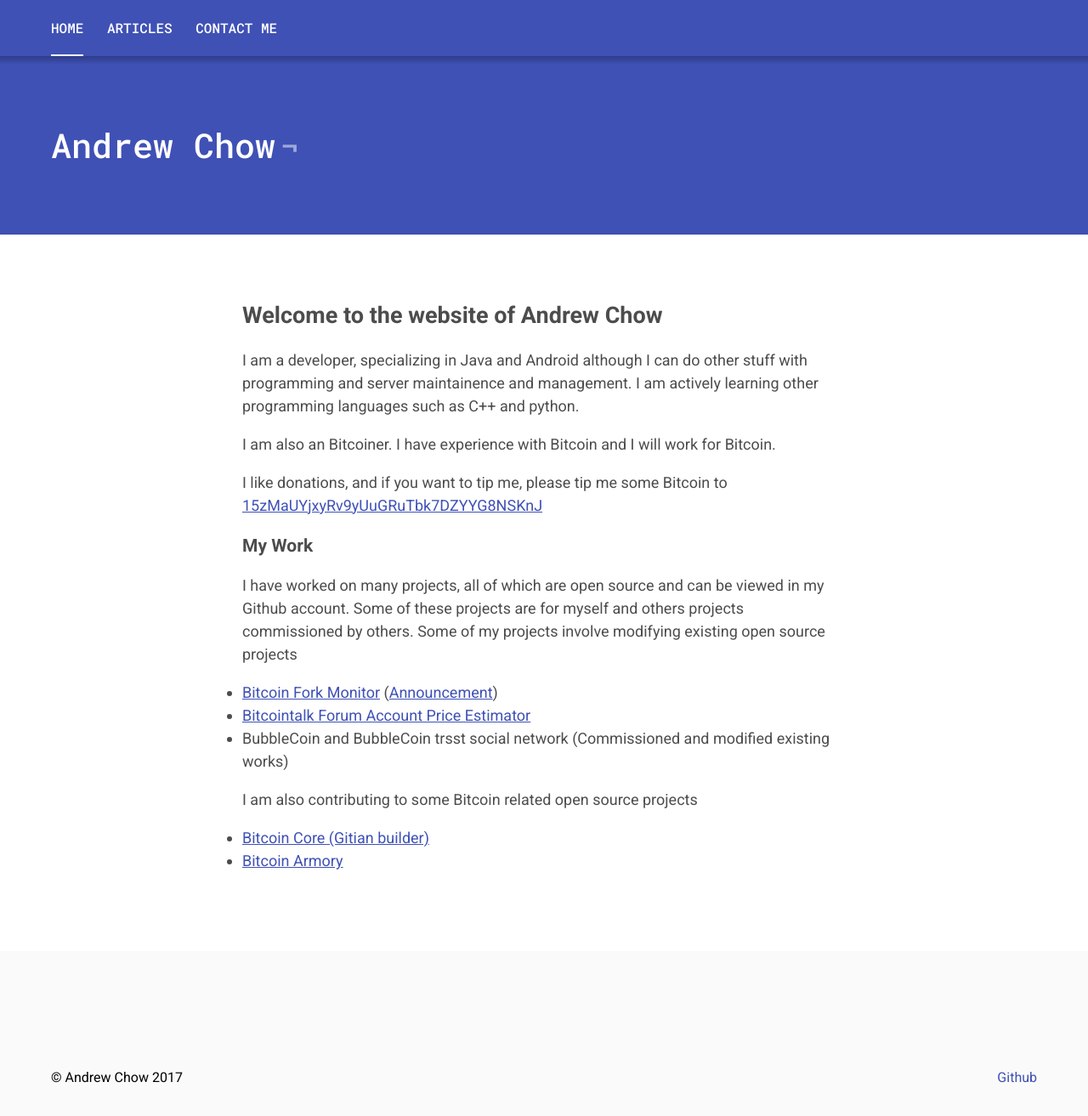
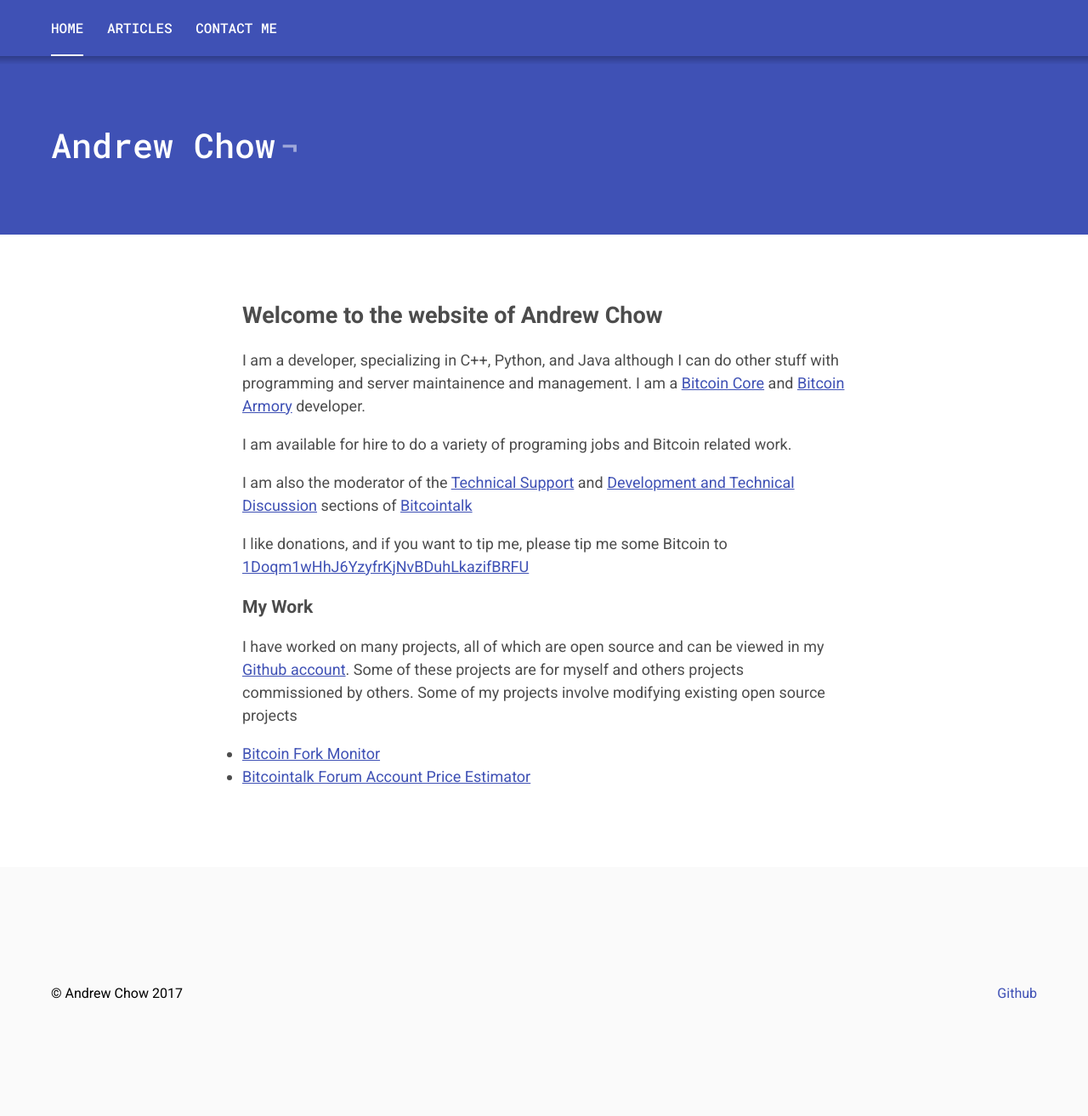
Before and after one commit to achow101/achow101.github.io, a Jekyll site: the page built from index.markdown, in a window 1280 px wide and 1400 px high. Shown: the top 1313 px of the window at 85% size. Built offline with Jekyll 4.4.1, drawn with Linux system fonts in a browser that asks for light colours.

```diff
--- a/_config.yml
+++ b/_config.yml
@@ -1,6 +1,6 @@
 # Site settings
 title: Andrew Chow
-email: achow101@gmail.com
+email: andrew@achow101.com
 description: >
   The website of Andrew Chow, a young programmer, Bitcoiner, and technology enthusiast.
 baseurl: ""
--- a/index.markdown
+++ b/index.markdown
@@ -4,22 +4,18 @@ title: Andrew Chow
 ---
 ## Welcome to the website of Andrew Chow
 
-I am a developer, specializing in Java and Android although I can do other stuff with programming and server maintainence and management. I am actively learning other programming languages such as C++ and python.
+I am a developer, specializing in C++, Python, and Java although I can do other stuff with programming and server maintainence and management. I am a [Bitcoin Core](https://bitcoincore.org) and [Bitcoin Armory](https://btcarmory.com) developer.
 
-I am also an Bitcoiner. I have experience with Bitcoin and I will work for Bitcoin.
+I am available for hire to do a variety of programing jobs and Bitcoin related work.
 
-I like donations, and if you want to tip me, please tip me some Bitcoin to [15zMaUYjxyRv9yUuGRuTbk7DZYYG8NSKnJ](bitcoin:15zMaUYjxyRv9yUuGRuTbk7DZYYG8NSKnJ)
+I am also the moderator of the [Technical Support](https://bitcointalk.org/index.php?board=4.0) and [Development and Technical Discussion](https://bitcointalk.org/index.php?board=6.0) sections of [Bitcointalk](https://bitcointalk.org)
+
+I like donations, and if you want to tip me, please tip me some Bitcoin to [1Doqm1wHhJ6YzyfrKjNvBDuhLkazifBRFU](bitcoin:1Doqm1wHhJ6YzyfrKjNvBDuhLkazifBRFU)
 
 
 ### My Work
 
-I have worked on many projects, all of which are open source and can be viewed in my Github account. Some of these projects are for myself and others projects commissioned by others. Some of my projects involve modifying existing open source projects
+I have worked on many projects, all of which are open source and can be viewed in my [Github account](https://github.com/achow101). Some of these projects are for myself and others projects commissioned by others. Some of my projects involve modifying existing open source projects
 
- - [Bitcoin Fork Monitor](http://btcforkmonitor.info) ([Announcement]({% post_url 2016-05-08-Fork-Monitor %}))
+ - [Bitcoin Fork Monitor](http://btcforkmonitor.info)
  - [Bitcointalk Forum Account Price Estimator](http://www.bctalkaccountpricer.info/)
- - BubbleCoin and BubbleCoin trsst social network (Commissioned and modified existing works)
-
-I am also contributing to some Bitcoin related open source projects
-
- - [Bitcoin Core (Gitian builder)](https://bitcoincore.org/)
- - [Bitcoin Armory](https://github.com/goatpig/BitcoinArmory)
```
Also changed, not shown: _includes/social.html (deleted, +0 -23 lines), _pages/contact.md (+2 -2 lines).
